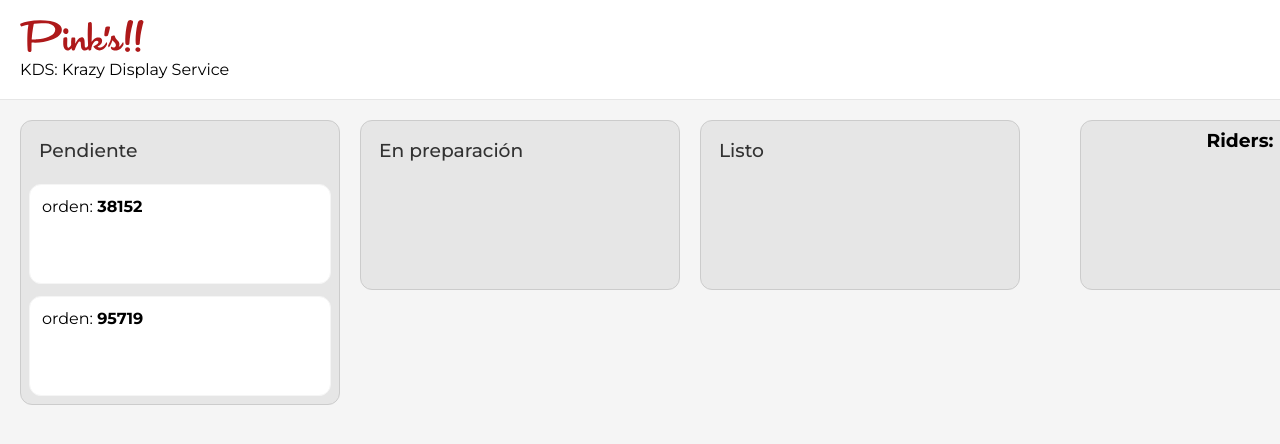
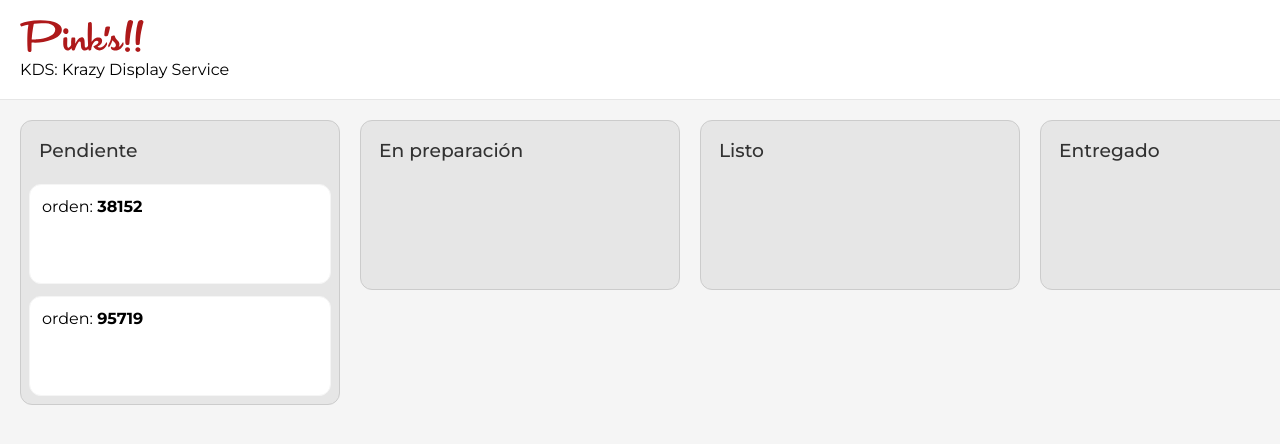
Before and after one commit to pinkshq/pinks-tech-test-kds, a Next.js app: page / in a window 1280 px wide. Shown: the top 444 px of the page. Built offline with nearby package versions, Linux system fonts and the light colour scheme.

Commit message:
Solution based on mvp-first

```diff
--- a/components/Column/Column.module.scss
+++ b/components/Column/Column.module.scss
@@ -3,7 +3,7 @@
 .pk-column {
   width: 320px;
   height: max-content;
-  max-height: 90vh;
+  max-height: 80vh;
   overflow: auto;
   min-height: 170px;
   border: 1px solid $gray-800;
--- a/components/Kanban/Kanban.tsx
+++ b/components/Kanban/Kanban.tsx
@@ -1,23 +1,55 @@
 import s from "./Kanban.module.scss";
 import Column from "../Column";
 import { useOrders } from "@/contexts/Orders.context";
+import { Order } from "@/dtos/Order.dto";
+import { useRiders } from "@/contexts/Riders.context";
+import { Rider } from "@/dtos/Rider.dto";
 
 export default function Kanban() {
-  const { orders } = useOrders();
+  const { orders, setOrders } = useOrders();
+  const { riders, setRiders } = useRiders();
+
+  const switchColumn = (order: Order) => {
+    if (order.state === "PENDING") {
+      order.state = "IN_PROGRESS";
+    } else if (order.state === "IN_PROGRESS") {
+      order.state = "READY";
+    } else if (order.state === "READY") {
+      const rider = riders.find((rider) => rider.orderWanted === order.id);
+      if (rider) {
+        rider.pickup(order);
+        setRiders((prev: Rider[]) =>
+          prev.filter((r) => r.orderWanted !== order.id)
+        );
+      } else {
+        alert("No existe un rider disponible para recoger la orden");
+      }
+    }
+    setOrders([...orders]); // Force re-render
+  };
 
   return (
     <section className={s["pk-kanban"]}>
       <Column
         title="Pendiente"
         orders={orders.filter((i) => i.state === "PENDING")}
-        onClick={() =>
-          alert(
-            "mmmmm..., deberias de modificar esto! tenemos que hacer que las ordenes lleguen hasta listo y se entreguen!"
-          )
-        }
+        onClick={switchColumn}
       />
-      <Column title="En preparación" orders={[]} />
-      <Column title="Listo" orders={[]} />
+      <Column
+        title="En preparación"
+        orders={orders.filter((i) => i.state === "IN_PROGRESS")}
+        onClick={switchColumn}
+      />
+      <Column
+        title="Listo"
+        orders={orders.filter((i) => i.state === "READY")}
+        onClick={switchColumn}
+      />
+      <Column
+        title="Entregado"
+        orders={orders.filter((i) => i.state === "DELIVERED").reverse()}
+        onClick={switchColumn}
+      />
     </section>
   );
 }
--- a/components/Riders/Riders.module.scss
+++ b/components/Riders/Riders.module.scss
@@ -3,7 +3,7 @@
 .pk-riders {
   width: 320px;
   height: max-content;
-  max-height: 90vh;
+  max-height: 80vh;
   overflow: auto;
   min-height: 170px;
   border: 1px solid $gray-800;
--- a/contexts/Orders.context.tsx
+++ b/contexts/Orders.context.tsx
@@ -7,10 +7,12 @@ import {
   useEffect,
   useState,
 } from "react";
+import { useRiders } from "./Riders.context";
 
 export type OrdersContextProps = {
   orders: Array<Order>;
-  pickup: (order: Order) => void;
+  pickup: (order?: Order) => void;
+  setOrders: (orders: Array<Order>) => void;
 };
 
 export const OrdersContext = createContext<OrdersContextProps>(
@@ -24,6 +26,7 @@ export type OrdersProviderProps = {
 
 export function OrdersProvider(props: OrdersProviderProps) {
   const [orders, setOrders] = useState<Array<Order>>([]);
+  const { riders } = useRiders();
 
   useEffect(() => {
     const orderOrchestrator = new OrderOrchestrator();
@@ -33,14 +36,29 @@ export function OrdersProvider(props: OrdersProviderProps) {
     });
   }, []);
 
-  const pickup = (order: Order) => {
-    alert(
-      "necesitamos eliminar del kanban a la orden recogida! Rapido! antes que nuestra gente de tienda se confunda!"
-    );
+  const pickup = (order?: Order) => {
+    if (!order) return;
+
+    if (order.state !== "READY") return;
+
+    console.log(riders);
+
+    // riders.forEach((rider) => {
+    //   if (rider.orderWanted === order.id) {
+    //     console.log("Rider picked up order", order);
+    //     rider.pickup(order);
+    //   }
+    // });
+
+    console.log("Picking up order", order);
+    order.state = "DELIVERED";
+
+    // setOrders((prev) => prev.filter((i) => i.id !== order.id));
   };
 
   const context = {
     orders,
+    setOrders,
     pickup,
   };
 
--- a/contexts/Riders.context.tsx
+++ b/contexts/Riders.context.tsx
@@ -8,9 +8,11 @@ import {
 import { useOrders } from "./Orders.context";
 import { getRandomInterval } from "@/lib/utils";
 import { Rider } from "@/dtos/Rider.dto";
+import { Dispatch, SetStateAction } from "react";
 
 export type RidersContextProps = {
   riders: Array<Rider>;
+  setRiders: Dispatch<SetStateAction<Rider[]>>;
 };
 
 export const RidersContext = createContext<RidersContextProps>(
@@ -43,7 +45,7 @@ export function RidersProvider(props: RidersProviderProps) {
     }
   }, [orders]);
 
-  const context = { riders };
+  const context = { riders, setRiders };
   return (
     <RidersContext.Provider value={context}>
       {props.children}
```
